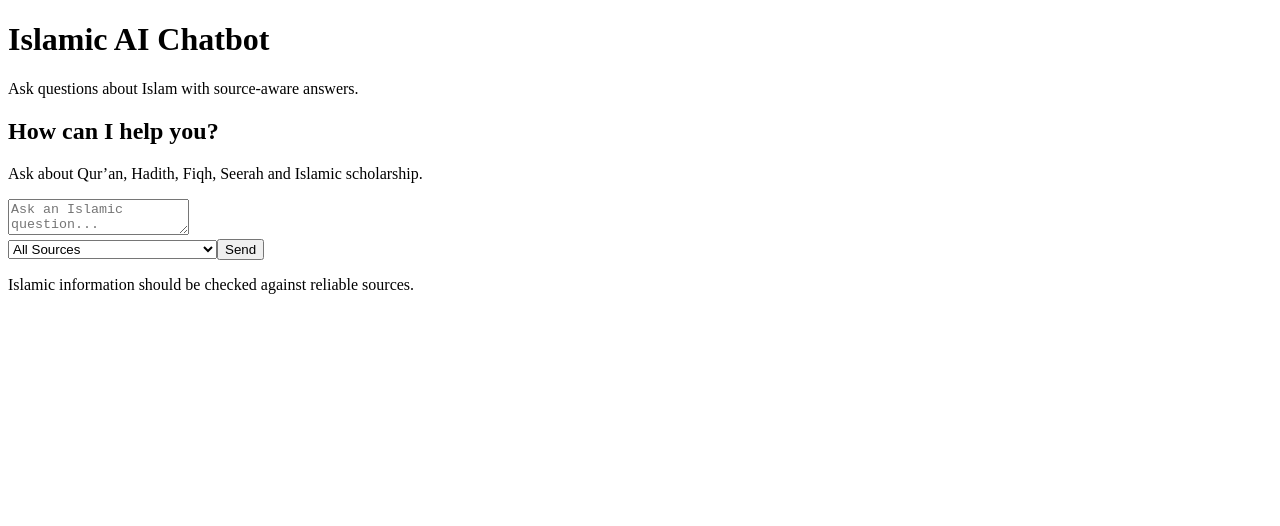
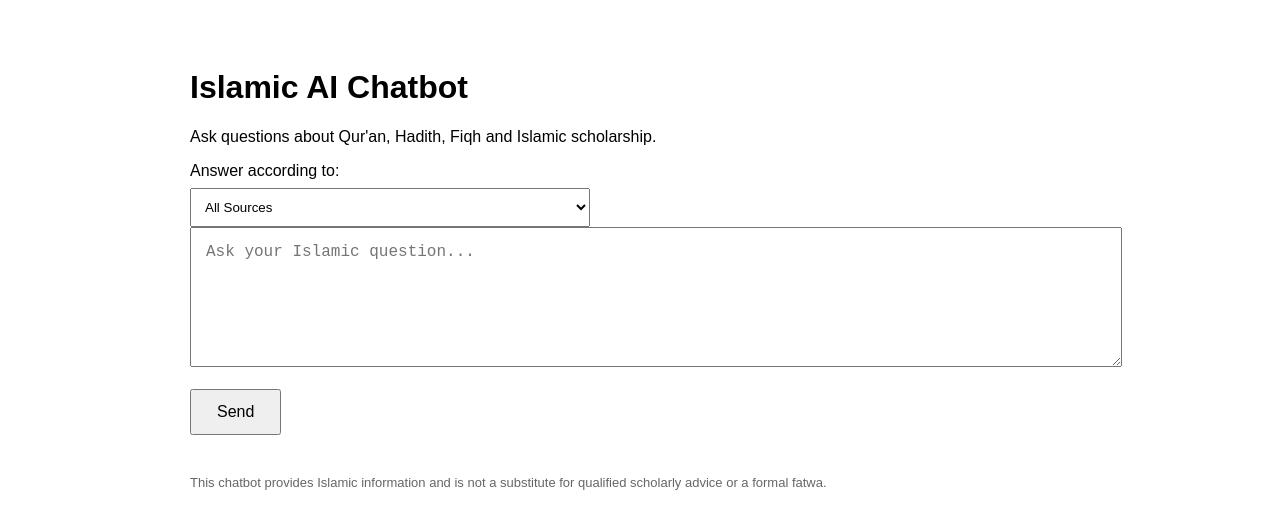
Before and after one commit to kaki50/islamic-ai-chatbot, a Next.js app: page / in a window 1280 px wide. Shown: the top 526 px of the page. Built offline with nearby package versions, Linux system fonts and the light colour scheme.

Commit message:
Update page.tsx

```diff
--- a/app/page.tsx
+++ b/app/page.tsx
@@ -4,46 +4,78 @@ import { useState } from "react";
 
 export default function Home() {
   const [message, setMessage] = useState("");
+  const [answer, setAnswer] = useState("");
+  const [loading, setLoading] = useState(false);
+  const [source, setSource] = useState("All Sources");
+
+  async function sendMessage() {
+    if (!message.trim()) return;
+
+    setLoading(true);
+    setAnswer("");
+
+    try {
+      const response = await fetch("/api/chat", {
+        method: "POST",
+        headers: {
+          "Content-Type": "application/json",
+        },
+        body: JSON.stringify({
+          message,
+          source,
+        }),
+      });
+
+      const data = await response.json();
+
+      if (!response.ok) {
+        setAnswer(data.error || "Something went wrong.");
+      } else {
+        setAnswer(data.answer);
+      }
+    } catch {
+      setAnswer("Unable to connect to AI.");
+    }
+
+    setLoading(false);
+  }
 
   return (
-    <main className="min-h-screen bg-[#f7f7f8] text-gray-900">
-      <div className="mx-auto flex min-h-screen max-w-5xl flex-col">
-        <header className="border-b bg-white px-6 py-4">
-          <h1 className="text-xl font-semibold">Islamic AI Chatbot</h1>
-          <p className="text-sm text-gray-500">
-            Ask questions about Islam with source-aware answers.
+    <main
+      style={{
+        maxWidth: "900px",
+        margin: "0 auto",
+        padding: "40px 20px",
+        fontFamily: "Arial, sans-serif",
+      }}
+    >
+      <h1>Islamic AI Chatbot</h1>
+
+      <p>
+        Ask questions about Qur'an, Hadith, Fiqh and Islamic scholarship.
       </p>
-        </header>
 
-        <section className="flex flex-1 flex-col items-center justify-center px-6 py-12">
-          <div className="w-full max-w-3xl">
-            <div className="mb-8 text-center">
-              <h2 className="text-3xl font-semibold">
-                How can I help you?
-              </h2>
-              <p className="mt-2 text-gray-500">
-                Ask about Qur’an, Hadith, Fiqh, Seerah and Islamic scholarship.
-              </p>
-            </div>
-
-            <div className="rounded-2xl border bg-white p-3 shadow-sm">
-              <textarea
-                value={message}
-                onChange={(e) => setMessage(e.target.value)}
-                placeholder="Ask an Islamic question..."
-                className="min-h-32 w-full resize-none border-0 p-3 text-base outline-none"
-              />
-
-              <div className="flex items-center justify-between border-t pt-3">
-                <select className="rounded-lg border px-3 py-2 text-sm">
+      <label>
+        Answer according to:
+        <br />
+        <select
+          value={source}
+          onChange={(e) => setSource(e.target.value)}
+          style={{
+            marginTop: "8px",
+            padding: "10px",
+            width: "100%",
+            maxWidth: "400px",
+          }}
+        >
           <option>All Sources</option>
-                  <option>Qur’an</option>
+          <option>Qur'an</option>
           <option>Hadith</option>
           <option>Hanafi</option>
           <option>Maliki</option>
-                  <option>Shafi‘i</option>
+          <option>Shafi'i</option>
           <option>Hanbali</option>
-                  <option>Ja‘fari</option>
+          <option>Ja'fari</option>
           <option>Zaydi</option>
           <option>Ismaili</option>
           <option>Ahl-e-Hadith</option>
@@ -52,22 +84,56 @@ export default function Home() {
           <option>Wahhabi / Najdi reform tradition</option>
           <option>Ibadi</option>
         </select>
+      </label>
+
+      <br />
+
+      <textarea
+        value={message}
+        onChange={(e) => setMessage(e.target.value)}
+        placeholder="Ask your Islamic question..."
+        rows={6}
+        style={{
+          width: "100%",
+          padding: "15px",
+          fontSize: "16px",
+        }}
+      />
+
+      <br />
+      <br />
 
       <button
-                  type="button"
-                  className="rounded-lg bg-black px-5 py-2 text-sm font-medium text-white"
+        onClick={sendMessage}
+        disabled={loading}
+        style={{
+          padding: "12px 25px",
+          fontSize: "16px",
+          cursor: loading ? "wait" : "pointer",
+        }}
       >
-                  Send
+        {loading ? "Thinking..." : "Send"}
       </button>
+
+      {answer && (
+        <div
+          style={{
+            marginTop: "30px",
+            padding: "20px",
+            border: "1px solid #ddd",
+            borderRadius: "10px",
+            whiteSpace: "pre-wrap",
+          }}
+        >
+          <h2>Answer</h2>
+          <p>{answer}</p>
         </div>
-            </div>
+      )}
 
-            <p className="mt-4 text-center text-xs text-gray-400">
-              Islamic information should be checked against reliable sources.
+      <p style={{ marginTop: "40px", fontSize: "13px", color: "#666" }}>
+        This chatbot provides Islamic information and is not a substitute for
+        qualified scholarly advice or a formal fatwa.
       </p>
-          </div>
-        </section>
-      </div>
     </main>
   );
 }
```
Lines whose indentation alone changed are shown as unchanged.
